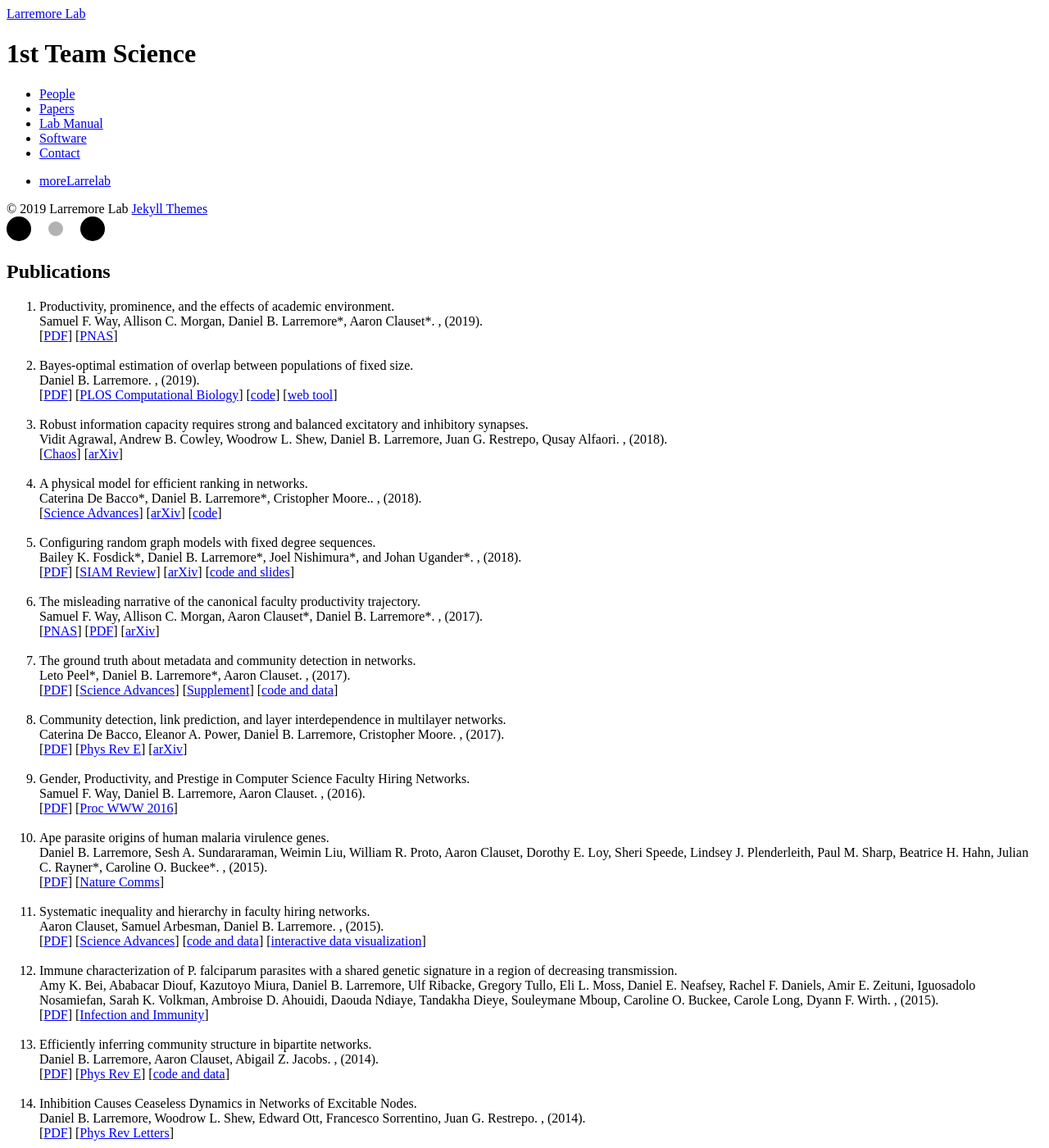
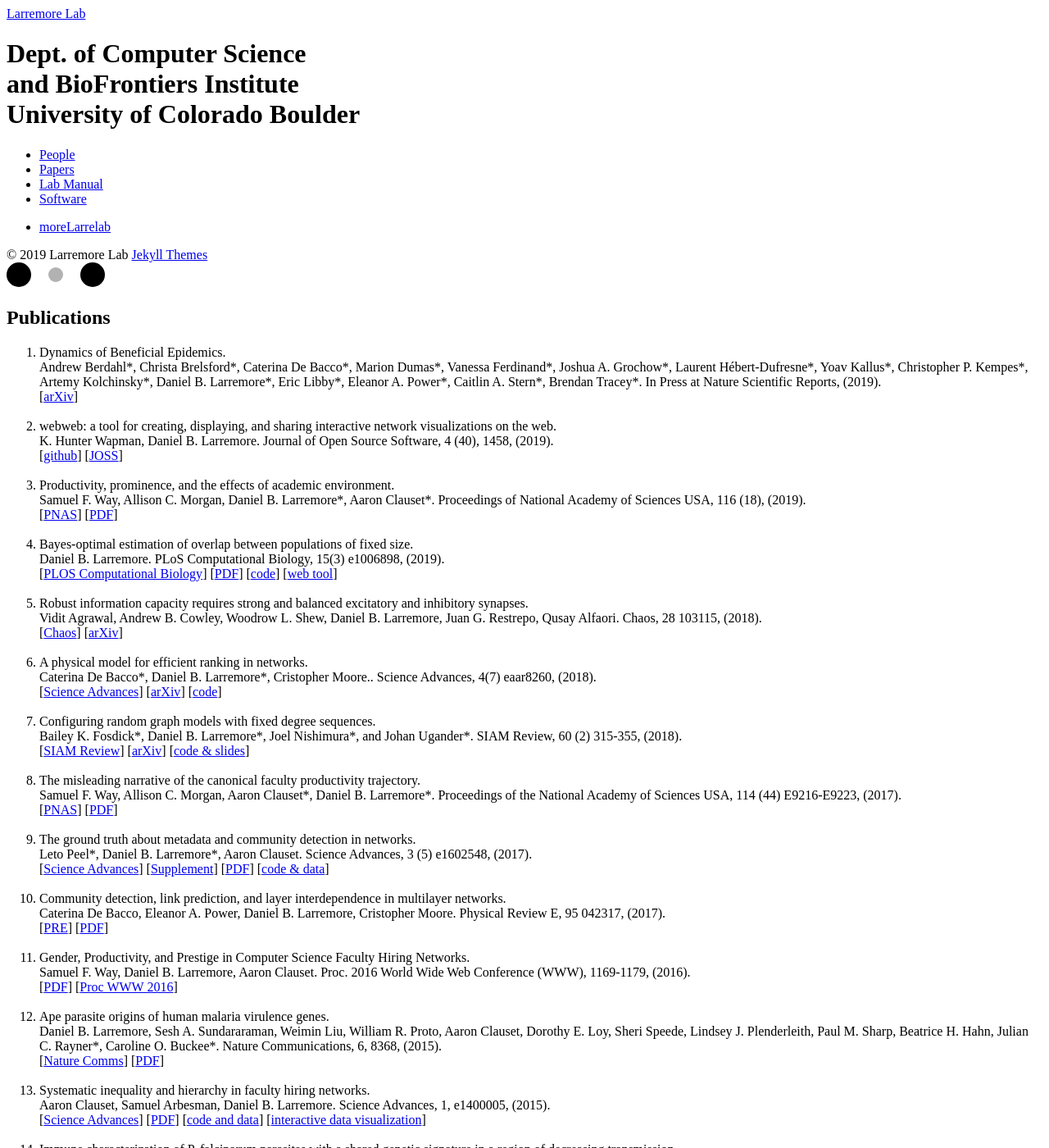
Before and after one commit to LarremoreLab/Website, a Jekyll site: the page built from _pages/papers.md, in a window 1280 px wide and 1400 px high. Shown: the whole window at 82% size. Built offline with Jekyll 4.4.1, drawn with Linux system fonts in a browser that asks for light colours; nearby versions of some CDN libraries; some of the changed text lies outside the part shown.

Commit message:
yamlCase

```diff
--- a/_data/events.yml
+++ b/_data/events.yml
@@ -1,21 +1,10 @@
-- description: I'll be at the Complex Networks Winter Workshop in Quebec City.
+- description: "New software paper with Hunter Wapman in The Journal of Open Source Software: webweb: a tool for creating, displaying, and sharing interactive network visualizations on the web.
+[<a href='http://webwebpage.github.io/'>github</a>]
+[<a href='https://joss.theoj.org/papers/10.21105/joss.01458'>JOSS</a>]"
+  date: 2019 Aug 12
+- description: <a href="http://www.nimbios.org/">NIMBIOS</a> network null models working group.
+  date: 2019 Oct 24-26
+- description: Colorado School of Mines, Department of Applied Mathematics and Statistics Colloquium.
+  date: 2019 Nov 8
+- description: Complex Networks Winter Workshop in Quebec City.
   date: 2019 Dec 15-20
-- description: I'll be at the <a href="https://2019.ic2s2.org/">International Conference on Computational Social Science</a>.
-  date: 2019 July 17-20
-- description: Structured Hierarchy in Online Dating Networks
-- description: Teaching at the Santa Fe Institute's <a href="https://www.santafe.edu/engage/learn/schools/sfi-complex-systems-summer-school">Complex Systems Summer School</a>.
-  date: 2019 June 24-25
-- description: I'll be at the <a href="http://www.choicesymposium.org/">Triennial Choice Symposium</a>.
-  date: 2019 May 29 - June 2
-- description: I'll be at <a href="http://vermontcomplexsystems.org/events/netsci/">NetSci 2019</a>.
-  date: 2019 May 27-28
-- description: School Speaker - Large-scale structures in networks - Hidden communities and latent hierarchies
-- description: Poster from <a href="http://hneutr.github.io/me.html">Hunter Wapman</a> - Revealing Narrative Complexity Through Temporal Co-occurrence Networks.
-- description: I'll be at <a href="https://www.siam.org/Conferences/CM/Main/ns19">SIAM Network Science 2019</a>.
-  date: 2019 May 22-23
-- description: Talk - Structured Hierarchy in Online Dating Networks
-- description: Giving a talk at the <a href="https://ccdd.hsph.harvard.edu/event/id-epi-seminar-series-daniel-larremore/">Infectious Disease Epidemiology seminar series</a>, Harvard School of Public Health.
-  date: 2019 May 9
-- description: Complex networks and P. falciparum - from evolution to epidemiology
-- description: New paper in <i>PLOS Computational Biology</i> - Bayes-optimal estimation of overlap between populations of fixed size. [<a href="https://journals.plos.org/ploscompbiol/article?id=10.1371/journal.pcbi.1006898">PLOS Computational Biology</a>]
-  date: 2019 Mar 29
--- a/_data/papers.yml
+++ b/_data/papers.yml
@@ -1,3 +1,38 @@
+ - title: "Dynamics of Beneficial Epidemics"
+   authors:
+     - Andrew Berdahl*
+     - Christa Brelsford*
+     - Caterina De Bacco*
+     - Marion Dumas*
+     - Vanessa Ferdinand*
+     - Joshua A. Grochow*
+     - Laurent Hébert-Dufresne*
+     - Yoav Kallus*
+     - Christopher P. Kempes*
+     - Artemy Kolchinsky*
+     - Daniel B. Larremore*
+     - Eric Libby*
+     - Eleanor A. Power*
+     - Caitlin A. Stern*
+     - Brendan Tracey*
+   year: 2019
+   venue: In Press at Nature Scientific Reports
+   volumeissue:
+   links:
+     - text: arXiv
+       url: "http://arxiv.org/abs/1604.02096"
+ - title: "webweb: a tool for creating, displaying, and sharing interactive network visualizations on the web"
+   authors:
+     - K. Hunter Wapman
+     - Daniel B. Larremore
+   year: 2019
+   venue: Journal of Open Source Software
+   volumeissue: 4 (40), 1458
+   links:
+     - text: github
+       url: "http://webwebpage.github.io/"
+     - text: JOSS
+       url: "https://joss.theoj.org/papers/10.21105/joss.01458"
  - title: "Productivity, prominence, and the effects of academic environment"
    authors:
      - Samuel F. Way
@@ -5,22 +40,24 @@
      - Daniel B. Larremore*
      - Aaron Clauset*
    year: 2019
-   where: Proceedings of National Academy of Sciences, USA.116 (18).
+   venue: Proceedings of National Academy of Sciences USA
+   volumeissue: 116 (18)
    links:
-     - text: PDF
-       url: "pdf/WMLC_2019_ProductivityProminenceAndTheEffectsOfAcademicEnvironment.pdf"
      - text: PNAS
        url: "https://www.pnas.org/content/early/2019/04/24/1817431116"
+     - text: PDF
+       url: "http://danlarremore.com/pdf/WMLC_2019_ProductivityProminenceAndTheEffectsOfAcademicEnvironment.pdf"
  - title: "Bayes-optimal estimation of overlap between populations of fixed size"
    authors:
      - Daniel B. Larremore
    year: 2019
-   where: PLoS Computational Biology 15(3) e1006898.
+   venue: PLoS Computational Biology
+   volumeissue: 15(3) e1006898
    links:
-     - text: PDF
-       url: "/pdf/BayesianRepertoireOverlap_Larremore_2019.pdf"
      - text: PLOS Computational Biology
        url: "https://journals.plos.org/ploscompbiol/article?id=10.1371/journal.pcbi.1006898"
+     - text: PDF
+       url: "http://danlarremore.com/pdf/BayesianRepertoireOverlap_Larremore_2019.pdf"
      - text: code
        url: "https://github.com/dblarremore/BayesianRepertoireOverlap"
      - text: web tool
@@ -34,7 +71,8 @@
      - Juan G. Restrepo
      - Qusay Alfaori
    year: 2018
-   where: Chaos 28 103115.
+   venue: Chaos
+   volumeissue: 28 103115
    links:
      - text: Chaos
        url: "https://aip.scitation.org/doi/10.1063/1.5043429"
@@ -46,7 +84,8 @@
      - Daniel B. Larremore*
      - Cristopher Moore.
    year: 2018
-   where: Science Advances, 4(7) eaar8260.
+   venue: Science Advances
+   volumeissue: 4(7) eaar8260
    links:
      - text: Science Advances
        url: "http://advances.sciencemag.org/content/4/7/eaar8260"
@@ -61,16 +100,15 @@
      - Joel Nishimura*
      - and Johan Ugander*
    year: 2018
-   where: SIAM Review 60 (2) 315-355.
+   venue: SIAM Review
+   volumeissue: 60 (2) 315-355
    links:
-     - text: PDF
-       url: "pdf/SIREV_configurationModel_2018.pdf"
      - text: SIAM Review
        url: "https://epubs.siam.org/doi/abs/10.1137/16M1087175"
      - text: arXiv
        url: "http://arxiv.org/abs/1608.00607"
-     - text: code and slides
-       url: "/configurationmodels/"
+     - text: code & slides
+       url: "http://danlarremore.com/configurationmodels/"
  - title: "The misleading narrative of the canonical faculty productivity trajectory"
    authors:
      - Samuel F. Way
@@ -78,30 +116,30 @@
      - Aaron Clauset*
      - Daniel B. Larremore*
    year: 2017
-   where: Proceedings of the National Academy of Sciences, USA 114 (44) E9216-E9223.
+   venue: Proceedings of the National Academy of Sciences USA
+   volumeissue: 114 (44) E9216-E9223
    links:
      - text: PNAS
        url: "http://www.pnas.org/content/114/44/E9216.abstract"
      - text: PDF
-       url: "pdf/Way_MisleadingProductivityNarrative_PNAS_2017.pdf"
-     - text: arXiv
-       url: "https://arxiv.org/abs/1612.08228"
+       url: "http://danlarremore.com/pdf/Way_MisleadingProductivityNarrative_PNAS_2017.pdf"
  - title: "The ground truth about metadata and community detection in networks"
    authors:
      - Leto Peel*
      - Daniel B. Larremore*
      - Aaron Clauset
    year: 2017
-   where: Science Advances 3(5) e1602548.
+   venue: Science Advances
+   volumeissue: 3 (5) e1602548
    links:
-     - text: PDF
-       url: "/pdf/PLC_GroundTruthAboutMetadataCommDetection_SciAdv_2017.pdf"
      - text: Science Advances
        url: "http://advances.sciencemag.org/content/3/5/e1602548.full"
      - text: Supplement
-       url: "/pdf/PLC_GroundTruthAboutMetadataCommDetection_SciAdv_2017_Supplement.pdf"
-     - text: code and data
-       url: "/metadata"
+       url: "http://danlarremore.com/pdf/PLC_GroundTruthAboutMetadataCommDetection_SciAdv_2017_Supplement.pdf"
+     - text: PDF
+       url: "http://danlarremore.com/pdf/PLC_GroundTruthAboutMetadataCommDetection_SciAdv_2017.pdf"
+     - text: code & data
+       url: "http://danlarremore.com/metadata"
  - title: "Community detection, link prediction, and layer interdependence in multilayer networks"
    authors:
      - Caterina De Bacco
@@ -109,24 +147,24 @@
      - Daniel B. Larremore
      - Cristopher Moore
    year: 2017
-   where: Physical Review E 95 042317.
+   venue: Physical Review E
+   volumeissue: 95 042317
    links:
+     - text: PRE
+       url: "https://journals.aps.org/pre/abstract/10.1103/PhysRevE.95.042317"
      - text: PDF
-       url: "pdf/DeBacco_MultilayerCommunityDetectionLinkPredictionInterdependence_PRE_2017.pdf"
-     - text: Phys Rev E
-       url: "https://journals.aps.org/pre/abstract/10.1103/PhysRevE.95.042317"
-     - text: arXiv
-       url: "https://arxiv.org/abs/1701.01369"
+       url: "http://danlarremore.com/pdf/DeBacco_MultilayerCommunityDetectionLinkPredictionInterdependence_PRE_2017.pdf"
  - title: "Gender, Productivity, and Prestige in Computer Science Faculty Hiring Networks"
    authors:
      - Samuel F. Way
      - Daniel B. Larremore
      - Aaron Clauset
    year: 2016
-   where: Proc. 2016 World Wide Web Conference (WWW), 1169-1179.
+   venue: Proc. 2016 World Wide Web Conference (WWW)
+   volumeissue: 1169-1179
    links:
      - text: PDF
-       url: "pdf/WLC_GenderPrestigeProductivityCSHiring_WWW_2016.pdf"
+       url: "http://danlarremore.com/pdf/WLC_GenderPrestigeProductivityCSHiring_WWW_2016.pdf"
      - text: Proc WWW 2016
        url: "https://dl.acm.org/citation.cfm?id=2883073"
  - title: "Ape parasite origins of human malaria virulence genes"
@@ -144,24 +182,26 @@
      - Julian C. Rayner*
      - Caroline O. Buckee*
    year: 2015
-   where: Nature Communications 6, 8368.
+   venue: Nature Communications
+   volumeissue: 6, 8368
    links:
-     - text: PDF
-       url: "pdf/Letal_ApeParasiteOriginsMalariaVirulence_NatComms_2015.pdf"
      - text: Nature Comms
        url: "http://www.nature.com/ncomms/2015/151012/ncomms9368/full/ncomms9368.html"
+     - text: PDF
+       url: "http://danlarremore.com/pdf/Letal_ApeParasiteOriginsMalariaVirulence_NatComms_2015.pdf"
  - title: "Systematic inequality and hierarchy in faculty hiring networks"
    authors:
      - Aaron Clauset
      - Samuel Arbesman
      - Daniel B. Larremore
    year: 2015
-   where: Science Advances. 1, e1400005.
+   venue: Science Advances
+   volumeissue: 1, e1400005
    links:
-     - text: PDF
-       url: "pdf/CAL_SystematicInequalityHierarchyFacultyHiring_SciAdv_2015.pdf"
      - text: Science Advances
        url: "http://advances.sciencemag.org/content/1/1/e1400005"
+     - text: PDF
+       url: "http://danlarremore.com/pdf/CAL_SystematicInequalityHierarchyFacultyHiring_SciAdv_2015.pdf"
      - text: code and data
        url: "http://tuvalu.santafe.edu/~aaronc/facultyhiring/"
      - text: interactive data visualization
@@ -188,24 +228,26 @@
      - Carole Long
      - Dyann F. Wirth
    year: 2015
-   where: Infection and Immunity 83(1), 276.
+   venue: Infection and Immunity
+   volumeissue: 83 (1), 276
    links:
-     - text: PDF
-       url: "/pdf/2015_Beietal_ImmuneCharacterizationPfParasitesSharedGeneticSignatureDecreasingTransmission_IAI.pdf"
      - text: Infection and Immunity
        url: "http://iai.asm.org/content/83/1/276.short"
+     - text: PDF
+       url: "http://danlarremore.com/pdf/2015_Beietal_ImmuneCharacterizationPfParasitesSharedGeneticSignatureDecreasingTransmission_IAI.pdf"
  - title: "Efficiently inferring community structure in bipartite networks"
    authors:
      - Daniel B. Larremore
      - Aaron Clauset
      - Abigail Z. Jacobs
    year: 2014
-   where: Physical Review E 90(1), 012805.
+   venue: Physical Review E
+   volumeissue: 90 (1), 012805
    links:
+     - text: PRE
+       url: "http://journals.aps.org/pre/abstract/10.1103/PhysRevE.90.012805"
      - text: PDF
-       url: "/pdf/2014_LCJ_EfficientlyInferringCommunityStructureInBipartiteNetworks_PRE.pdf"
-     - text: Phys Rev E
-       url: "http://journals.aps.org/pre/abstract/10.1103/PhysRevE.90.012805"
+       url: "http://danlarremore.com/pdf/2014_LCJ_EfficientlyInferringCommunityStructureInBipartiteNetworks_PRE.pdf"
      - text: code and data
        url: "bipartiteSBM/index.html"
  - title: "Inhibition Causes Ceaseless Dynamics in Networks of Excitable Nodes"
@@ -216,26 +258,28 @@
      - Francesco Sorrentino
      - Juan G. Restrepo
    year: 2014
-   where: Physical Review Letters 112, 138103.
+   venue: Physical Review Letters
+   volumeissue: 112, 138103
    links:
+     - text: PRL
+       url: "http://link.aps.org/doi/10.1103/PhysRevLett.112.138103"
      - text: PDF
-       url: "pdf/2014_LSOSR_InhibitionCausesCeaselessDynamicsinNetworksofExcitableNodes_PRL.pdf"
-     - text: Phys Rev Letters
-       url: "http://link.aps.org/doi/10.1103/PhysRevLett.112.138103"
+       url: "http://danlarremore.com/pdf/2014_LSOSR_InhibitionCausesCeaselessDynamicsinNetworksofExcitableNodes_PRL.pdf"
  - title: "A network approach to analyzing highly recombinant malaria parasite genes"
    authors:
      - Daniel B. Larremore
      - Aaron Clauset
      - Caroline O. Buckee
    year: 2013
-   where: PLoS Computational Biology 9(10), e1003268.
+   venue: PLoS Computational Biology
+   volumeissue: 9 (10), e1003268
    links:
+     - text: PLoS Comp Bio
+       url: "http://www.ploscompbiol.org/article/info:doi/10.1371/journal.pcbi.1003268"
      - text: PDF
-       url: "pdf/LCB_NetworkApproachVarGenes_PlosComputBiol_2013.pdf"
-     - text: PLoS Comput Biol
-       url: "http://www.ploscompbiol.org/article/info:doi/10.1371/journal.pcbi.1003268"
+       url: "http://danlarremore.com/pdf/LCB_NetworkApproachVarGenes_PlosComputBiol_2013.pdf"
      - text: interactive figures
-       url: "var/"
+       url: "http://danlarremore.com/var/"
      - text: network and sequence data
        url: "http://danlarremore.com/file/malariaDBLaNetworks2013.zip"
  - title: "Social Climber attachment in forming networks produces phase transition in a measure of connectivity"
@@ -243,12 +287,13 @@
      - Dane Taylor*
      - Daniel B. Larremore*
    year: 2012
-   where: Physical Review E 86, 031140.
+   venue: Physical Review E
+   volumeissue: 86, 031140
    links:
+     - text: PRE
+       url: "http://pre.aps.org/abstract/PRE/v86/i3/e031140"
      - text: PDF
-       url: "pdf/TL_SocialClimber_PRE_2012.pdf"
-     - text: Phys Rev E
-       url: "http://pre.aps.org/abstract/PRE/v86/i3/e031140"
+       url: "http://danlarremore.com/pdf/TL_SocialClimber_PRE_2012.pdf"
  - title: "Statistical properties of avalanches in networks"
    authors:
      - Daniel B. Larremore
@@ -256,12 +301,13 @@
      - Edward Ott
      - Juan G. Restrepo
    year: 2012
-   where: Physical Review E 85, 066131.
+   venue: Physical Review E
+   volumeissue: 85, 066131
    links:
+     - text: PRE
+       url: "http://pre.aps.org/abstract/PRE/v85/i6/e066131"
      - text: PDF
-       url: "pdf/LCOR_Avalanches_PRE_2012.pdf"
-     - text: Phys Rev E
-       url: "http://pre.aps.org/abstract/PRE/v85/i6/e066131"
+       url: "http://danlarremore.com/pdf/LCOR_Avalanches_PRE_2012.pdf"
  - title: "Effects of network topology, transmission delays, and refractoriness on the response of coupled excitable systems to a stochastic stimulus"
    authors:
      - Daniel B. Larremore
@@ -269,21 +315,23 @@
      - Edward Ott
      - Juan G. Restrepo
    year: 2011
-   where: Chaos 21, 025117.
+   venue: Chaos
+   volumeissue: 21, 025117
    links:
-     - text: PDF
-       url: "pdf/LSOR_Criticality_Chaos_2011.pdf"
      - text: Chaos
        url: "http://link.aip.org/link/?cha/21/025117"
+     - text: PDF
+       url: "http://danlarremore.com/pdf/LSOR_Criticality_Chaos_2011.pdf"
  - title: "Predicting criticality and dynamic range in complex networks: effects of topology"
    authors:
      - Daniel B. Larremore
      - Woodrow L. Shew
      - Juan G. Restrepo
    year: 2011
-   where: Physical Review Letters 106, p. 058101.
+   venue: Physical Review Letters
+   volumeissue: 106, 058101
    links:
+     - text: PRL
+       url: "http://prl.aps.org/abstract/PRL/v106/i5/e058101"
      - text: PDF
-       url: "pdf/LSR_Criticality_PRL_2011.pdf"
-     - text: Phys Rev Letters
-       url: "http://prl.aps.org/abstract/PRL/v106/i5/e058101"
+       url: "http://danlarremore.com/pdf/LSR_Criticality_PRL_2011.pdf"
--- a/_data/people.yml
+++ b/_data/people.yml
@@ -1,28 +1,50 @@
-dan:
-  name: Daniel B. Larremore
-  url: https://danlarremore.com
-  office: ECES 124
-  email: daniel.larremore@colorado.edu
-  pic: /images/people/dan.jpg
-phd_students:
+people:
+  - name: Dan Larremore
+    url: https://danlarremore.com
+    pic: /images/people/chicken.gif
+    title: Principal Investigator
+    subject: Assistant Professor
   - name: Tzu-Chi Yen
     url: https://junipertcy.info/
-    email: tzuchi.yen@colorado.edu
     pic: /images/people/tzuchi.jpg
+    title: PhD Student, CS
+    subject: complex networks
   - name: K. Hunter Wapman
     url: https://hneutr.github.io
-    phone: +1 (650) 644-6608
-    email: hunter.wapman@gmail.com
-    pic: /images/people/hunter.png
+    pic: /images/people/hunter.gif
+    title: PhD Student, CS
+    subject: the scientific ecosystem
   - name: Erik Johnson
     pic: /images/people/erik.jpg
-undergraduate_students:
+    title: PhD Student, APPM
+    subject: malaria parasite genetics
+  - name: Ian van Buskirk
+    pic: /images/people/ianvanbuskirk.jpg
+    title: PhD Student, CS
+    subject: the scientific ecosystem
+  - name: Nick LaBerge
+    pic: /images/people/nicklaberge.jpg
+    title: PhD Student, CS
+    subject: the scientific ecosystem
+  - name: Mike Hoefer
+    pic: /images/people/mikehoefer.jpg
+    title: PhD Student, CS
+    subject: the scientific ecosystem
+  - name: Kate Bubar
+    pic: /images/people/katebubar.jpg
+    title: Rotation PhD Student, IQ Bio
+    subject: malaria parasite genetics
   - name: Apara Venkateswaran
     pic: /images/people/apara.jpg
     url: https://www.aparavenkat.com/
+    title: Undergrad Student, CS & APPM
+    subject: complex networks
+  - name: Suchita Lulla
+    pic: /images/people/suchi.jpg
+    title: Undergrad Student, CS & MCDB
+    subject: malaria parasite genetics
+alumni:
   - name: Suyog Soti
-    pic: /images/people/suyog.jpg
     url: https://suyogsoti.github.io/
-  - name: Katie Younglove
-    pic: /images/people/katie.png
+  - name: Katherine Younglove
     url: https://www.linkedin.com/in/katherine-younglove-565353169/
--- a/_data/settings.yml
+++ b/_data/settings.yml
@@ -1,6 +1,6 @@
 basic_settings:
   site_title: Larremore Lab
-  site_tagline: 1st Team Science
+  site_tagline: Dept. of Computer Science<br>and BioFrontiers Institute<br>University of Colorado Boulder
   favicon_image: /images/favicon.png
 
 header_settings:
@@ -17,8 +17,6 @@ menu_settings:
       url: '/manual'
     - title: 'Software'
       url: '/software'
-    - title: 'Contact'
-      url: '/contact'
 
 grid_settings:
   overlay_opacity: 0.8
@@ -80,13 +78,13 @@ font_settings:
   site_title:
     small_size: 25
     medium_size: 35
-    large_size: 45
+    large_size: 40
     weight: 500
     letter_spacing: -0.02
   site_tagline:
-    small_size: 16
-    medium_size: 18
-    large_size: 20
+    small_size: 12
+    medium_size: 14
+    large_size: 16
     weight: 300
     letter_spacing: 0
     line_height: 1.5
@@ -110,25 +108,25 @@ font_settings:
     letter_spacing: 0
   h1:
     small_size: 25
-    medium_size: 35
-    large_size: 45
+    medium_size: 30
+    large_size: 30
     weight: 500
     letter_spacing: -0.02
     line_height: 1.2
   h2:
     small_size: 22
-    medium_size: 30
-    large_size: 35
+    medium_size: 24
+    large_size: 24
     weight: 500
     letter_spacing: -0.02
-    line_height: 1.2
+    line_height: 1.1
   h3:
-    small_size: 22
-    medium_size: 25
-    large_size: 30
+    small_size: 20
+    medium_size: 20
+    large_size: 20
     weight: 500
     letter_spacing: -0.02
-    line_height: 1.3
+    line_height: 1.1
   h4:
     small_size: 17
     medium_size: 22
@@ -151,9 +149,9 @@ font_settings:
     letter_spacing: 0
     line_height: 1.6
   p:
-    small_size: 16
-    medium_size: 18
-    large_size: 20
+    small_size: 12
+    medium_size: 14
+    large_size: 14
     weight: 300
     letter_spacing: 0
     line_height: 1.6
```
